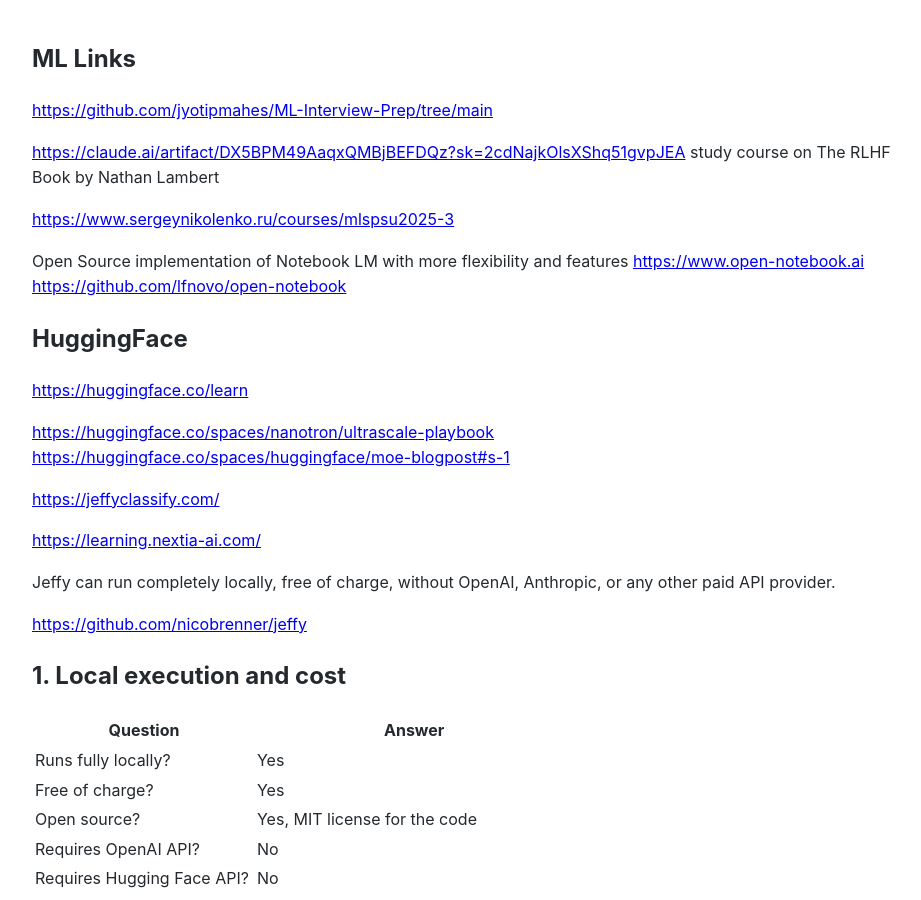
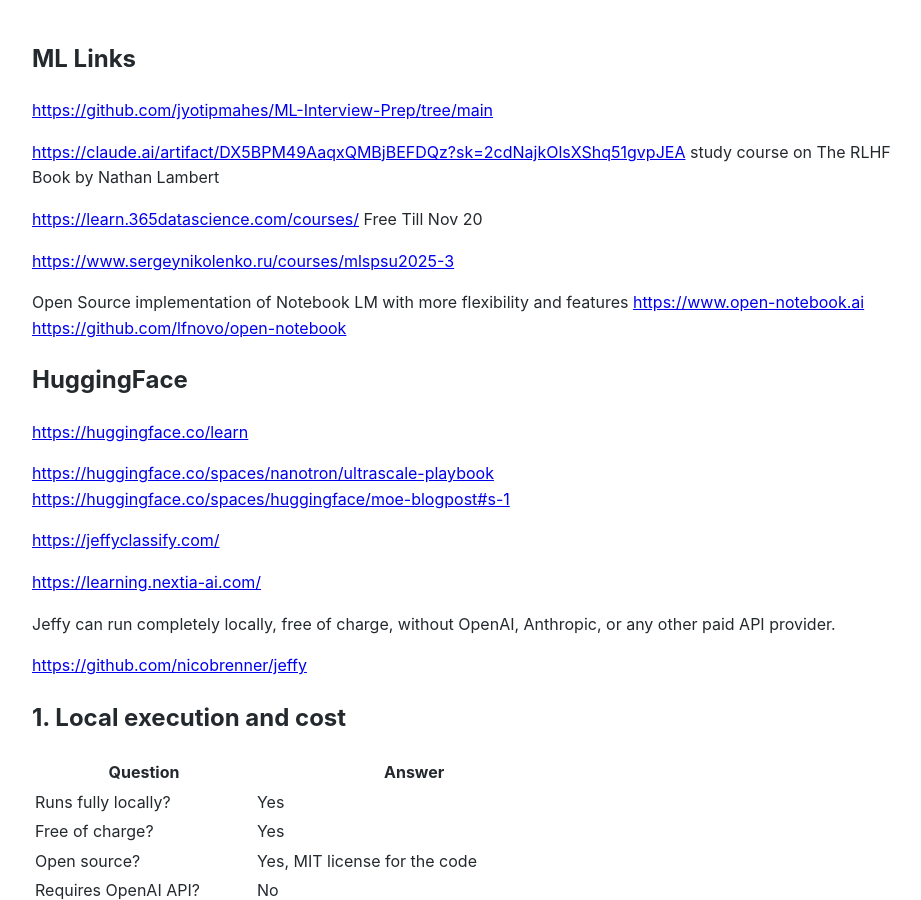
Before and after one commit to Michael-Lubinsky/michael-lubinsky.github.com, a Jekyll site: the page built from ml/mamba.md, in a window 1280 px wide and 900 px high. Shown: the whole window, without its empty margins (158-1079 px from the left). Built offline with Jekyll 4.4.1, drawn with Linux system fonts in a browser that asks for light colours; our own code applies the rules of GitHub Pages for plain Markdown files.

Commit message:
Update mamba.md with additional ML resources
Added links to various machine learning resources and courses.

```diff
--- a/ml/mamba.md
+++ b/ml/mamba.md
@@ -4,6 +4,7 @@
 
 <https://claude.ai/artifact/DX5BPM49AaqxQMBjBEFDQz?sk=2cdNajkOlsXShq51gvpJEA>  study course on The RLHF Book by Nathan Lambert
 
+<https://learn.365datascience.com/courses/> Free Till Nov 20
 
 <https://www.sergeynikolenko.ru/courses/mlspsu2025-3>
 
```
